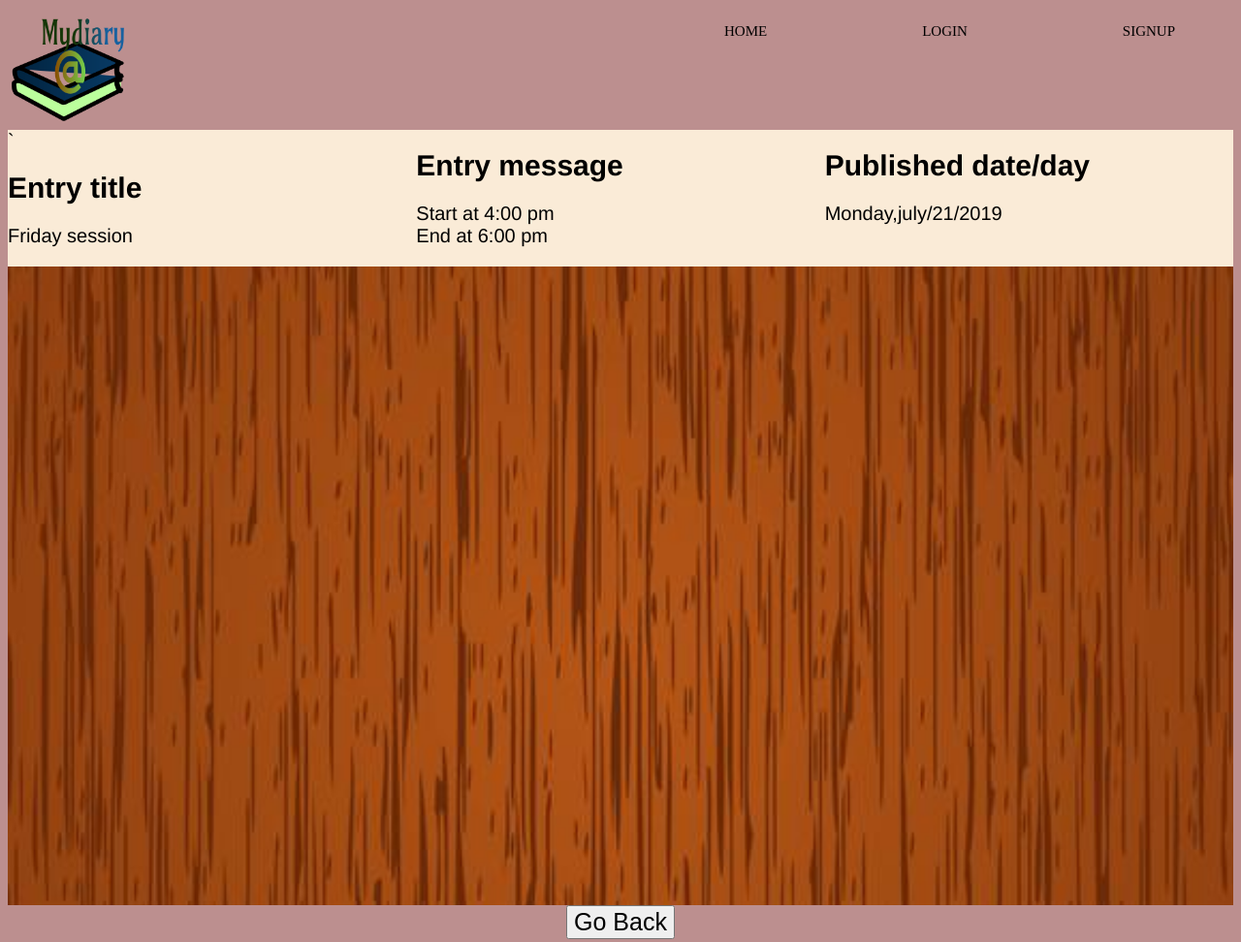
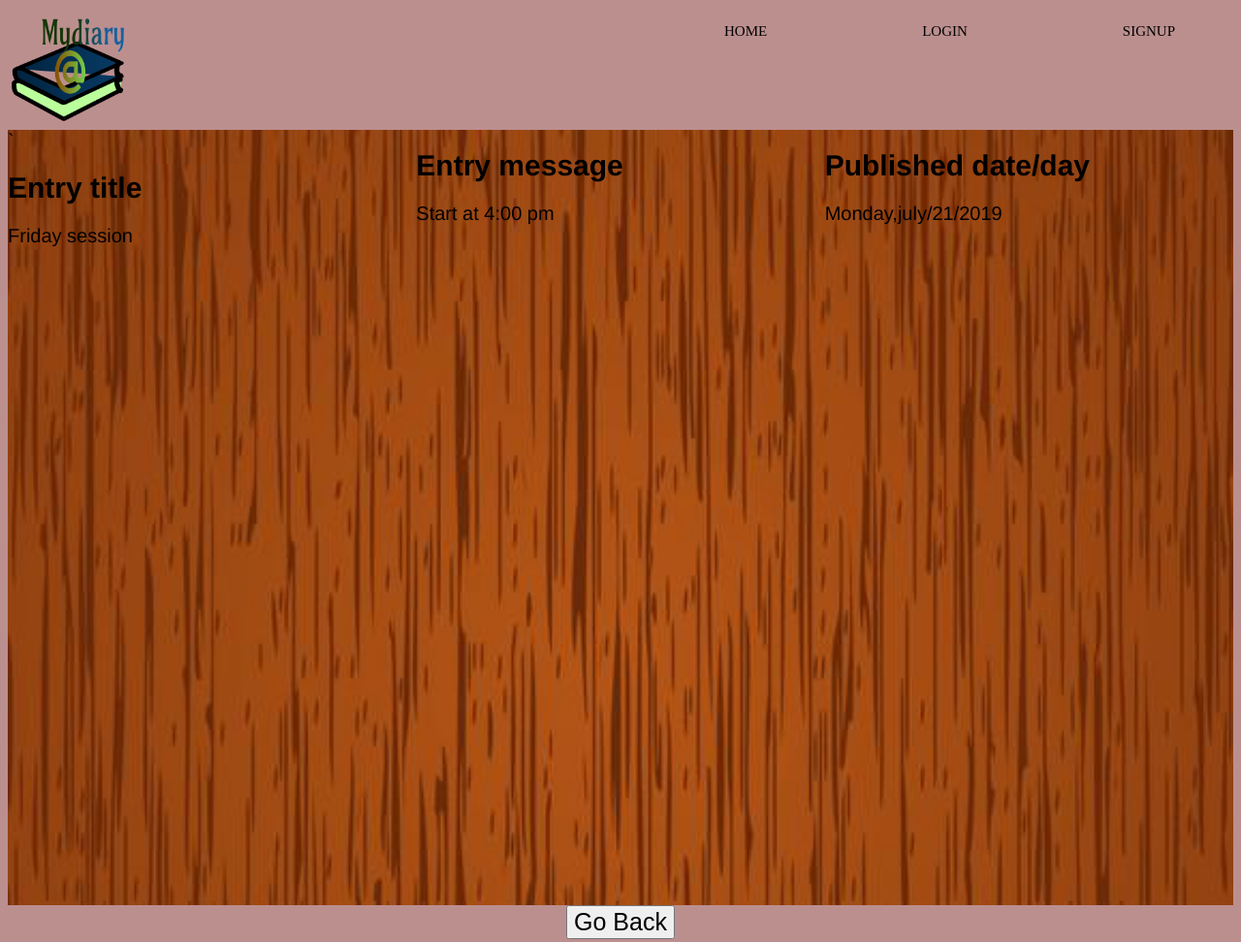
Before and after one commit to Assoumpta/MyDiary, a plain HTML site: page UI/HTML/viewentry.html in a window 1280 px wide. Shown: the top 972 px of the page at 97% size. Drawn offline with Linux system fonts and the light colour scheme.

Commit message:
Added changes to CSS

```diff
--- a/UI/CSS/index.css
+++ b/UI/CSS/index.css
@@ -459,7 +459,6 @@ button{font-size: 25px;
 .views{
     display: flex;
     flex-wrap: wrap;
-    background-color: antiquewhite;
     font-size: 20px;
     text-emphasis: size after 2px;
     width: 100%;
@@ -483,8 +482,3 @@ flex: 2;
     color: burlywood;
     text-align: center;
 }
-/* .entrymessages{
-    display: flex;
-    flex-direction: column;
-
-}*/
--- a/UI/HTML/viewentry.html
+++ b/UI/HTML/viewentry.html
@@ -29,8 +29,8 @@
     </div>
     <div class="view entrymessages">
         <h1>Entry message</h1>
-        <p>Start at 4:00 pm<br>
-        End at 6:00 pm</p>
+        <p>Start at 4:00 pm</p>
+
     </div>
     <div class="view entrydate">
         <h1>Published date/day</h1>
```
